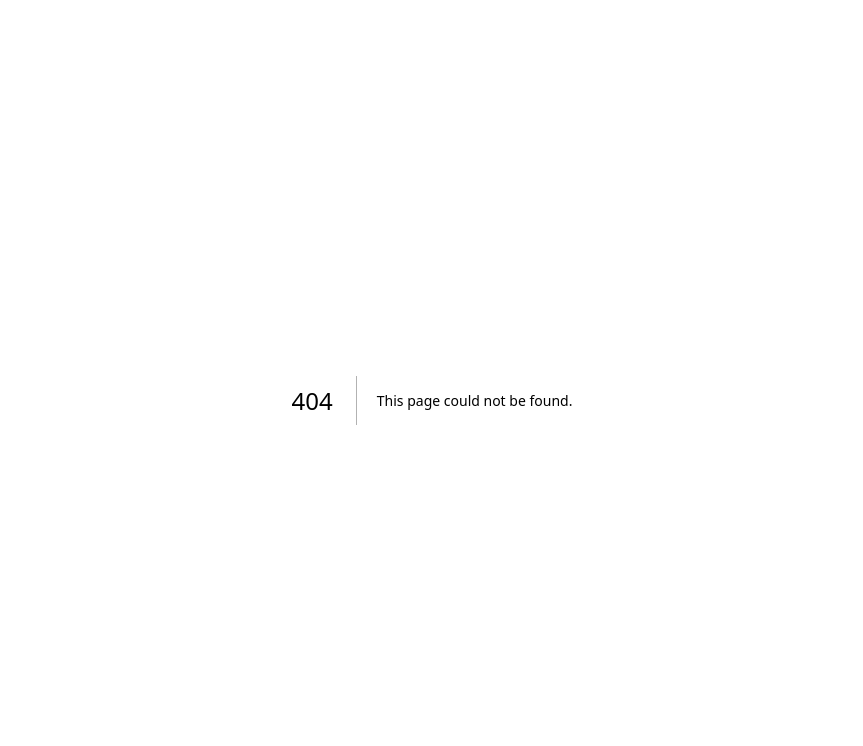
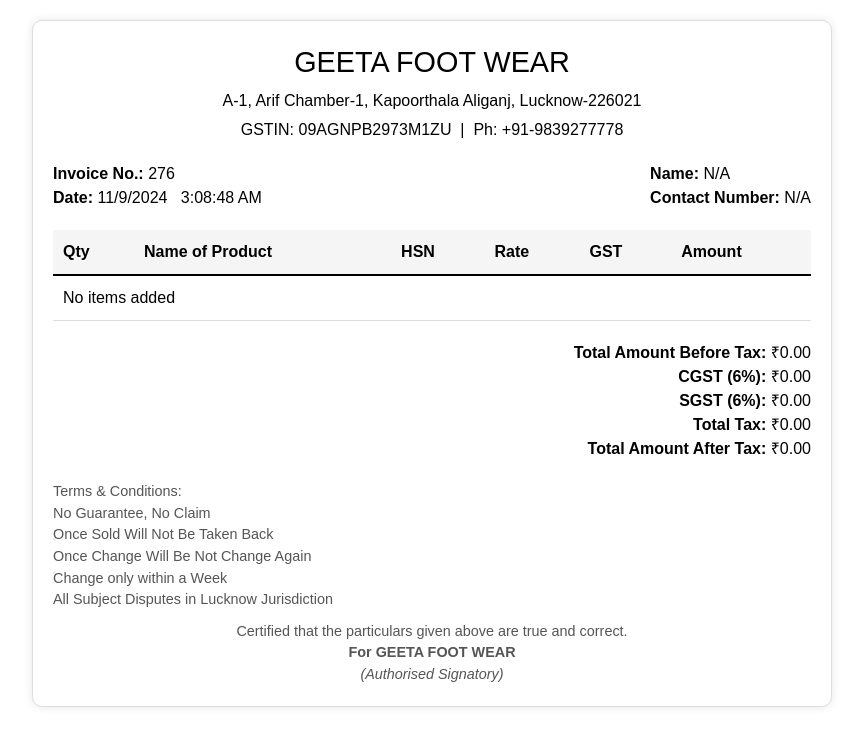
Before and after one commit to RebootCode2024/invoice-app, a Next.js app: page /bill in a window 1280 px wide. Before the commit this address had no page. Shown: the top 746 px of the page, without its empty margins (208-1071 px from the left). Built offline with nearby package versions, Linux system fonts and the light colour scheme.

Commit message:
bill generated started-- still work is pending

```diff
--- /dev/null
+++ b/src/app/bill/page.js
@@ -0,0 +1,170 @@
+"use client";
+import React from "react";
+import { useInvoice } from "../context/InvoiceContext";
+
+const GenerateBill = () => {
+  const {
+    customerName,
+    contactNumber,
+    items,
+    totalAmountBeforeTax,
+    cgst,
+    sgst,
+    totalTax,
+    totalAmountAfterTax,
+  } = useInvoice();
+
+  const todayDate = new Date().toLocaleDateString();
+  const currentTime = new Date().toLocaleTimeString();
+
+  return (
+    <div
+      style={{
+        fontFamily: "Arial, sans-serif",
+        padding: "20px",
+        maxWidth: "800px",
+        margin: "20px auto",
+        backgroundColor: "white",
+        color: "black",
+        border: "1px solid #ddd",
+        borderRadius: "10px",
+        boxShadow: "0 0 10px rgba(0, 0, 0, 0.1)",
+      }}
+    >
+      {/* Header */}
+      <div style={{ textAlign: "center", marginBottom: "20px" }}>
+        <h1 style={{ margin: "0", fontSize: "1.8em" }}>GEETA FOOT WEAR</h1>
+        <p style={{ margin: "5px 0" }}>
+          A-1, Arif Chamber-1, Kapoorthala Aliganj, Lucknow-226021
+        </p>
+        <p style={{ margin: "5px 0" }}>
+          GSTIN: 09AGNPB2973M1ZU &nbsp;|&nbsp; Ph: +91-9839277778
+        </p>
+      </div>
+
+      {/* Invoice Details */}
+      <div
+        style={{
+          display: "flex",
+          justifyContent: "space-between",
+          marginBottom: "20px",
+        }}
+      >
+        <div>
+          <p>
+            <strong>Invoice No.:</strong> 276
+          </p>
+          <p>
+            <strong>Date:</strong> {todayDate} &nbsp; {currentTime}
+          </p>
+        </div>
+        <div>
+          <p>
+            <strong>Name:</strong> {customerName || "N/A"}
+          </p>
+          <p>
+            <strong>Contact Number:</strong> {contactNumber || "N/A"}
+          </p>
+        </div>
+      </div>
+
+      {/* Table */}
+      <table
+        style={{
+          width: "100%",
+          borderCollapse: "collapse",
+          marginBottom: "20px",
+        }}
+      >
+        <thead>
+          <tr>
+            <th style={tableHeaderStyle}>Qty</th>
+            <th style={tableHeaderStyle}>Name of Product</th>
+            <th style={tableHeaderStyle}>HSN</th>
+            <th style={tableHeaderStyle}>Rate</th>
+            <th style={tableHeaderStyle}>GST</th>
+            <th style={tableHeaderStyle}>Amount</th>
+          </tr>
+        </thead>
+        <tbody>
+          {items.length > 0 ? (
+            items.map((item, index) => (
+              <tr key={index}>
+                <td style={tableCellStyle}>{item.qty}</td>
+                <td style={tableCellStyle}>{item.productName || "Chappal"}</td>
+                <td style={tableCellStyle}>6402</td>
+                <td style={tableCellStyle}>₹{item.endRate}</td>
+                <td style={tableCellStyle}>12%</td>
+                <td style={tableCellStyle}>₹{item.rate}</td>
+              </tr>
+            ))
+          ) : (
+            <tr>
+              <td style={tableCellStyle} colSpan="6">
+                No items added
+              </td>
+            </tr>
+          )}
+        </tbody>
+      </table>
+
+      {/* Summary Section */}
+      <div style={{ textAlign: "right", marginBottom: "20px" }}>
+        <p>
+          <strong>Total Amount Before Tax:</strong> ₹
+          {totalAmountBeforeTax?.toFixed(2) || "0.00"}
+        </p>
+        <p>
+          <strong>CGST (6%):</strong> ₹{cgst?.toFixed(2) || "0.00"}
+        </p>
+        <p>
+          <strong>SGST (6%):</strong> ₹{sgst?.toFixed(2) || "0.00"}
+        </p>
+        <p>
+          <strong>Total Tax:</strong> ₹{totalTax?.toFixed(2) || "0.00"}
+        </p>
+        <p>
+          <strong>Total Amount After Tax:</strong> ₹
+          {totalAmountAfterTax?.toFixed(2) || "0.00"}
+        </p>
+      </div>
+
+      {/* Terms and Conditions */}
+      <div style={{ marginTop: "20px", fontSize: "0.9em", color: "#555" }}>
+        <p>Terms & Conditions:</p>
+        <ul>
+          <li>No Guarantee, No Claim</li>
+          <li>Once Sold Will Not Be Taken Back</li>
+          <li>Once Change Will Be Not Change Again</li>
+          <li>Change only within a Week</li>
+          <li>All Subject Disputes in Lucknow Jurisdiction</li>
+        </ul>
+        <p style={{ textAlign: "center", marginTop: "10px" }}>
+          Certified that the particulars given above are true and correct.
+        </p>
+        <p style={{ textAlign: "center", fontWeight: "bold" }}>
+          For GEETA FOOT WEAR
+        </p>
+        <p style={{ textAlign: "center", fontStyle: "italic" }}>
+          (Authorised Signatory)
+        </p>
+      </div>
+    </div>
+  );
+};
+
+const tableHeaderStyle = {
+  borderBottom: "2px solid black",
+  padding: "10px",
+  textAlign: "left",
+  backgroundColor: "#f5f5f5",
+  fontWeight: "bold",
+};
+
+const tableCellStyle = {
+  borderBottom: "1px solid #ddd",
+  padding: "10px",
+  textAlign: "left",
+};
+
+export default GenerateBill;
```
